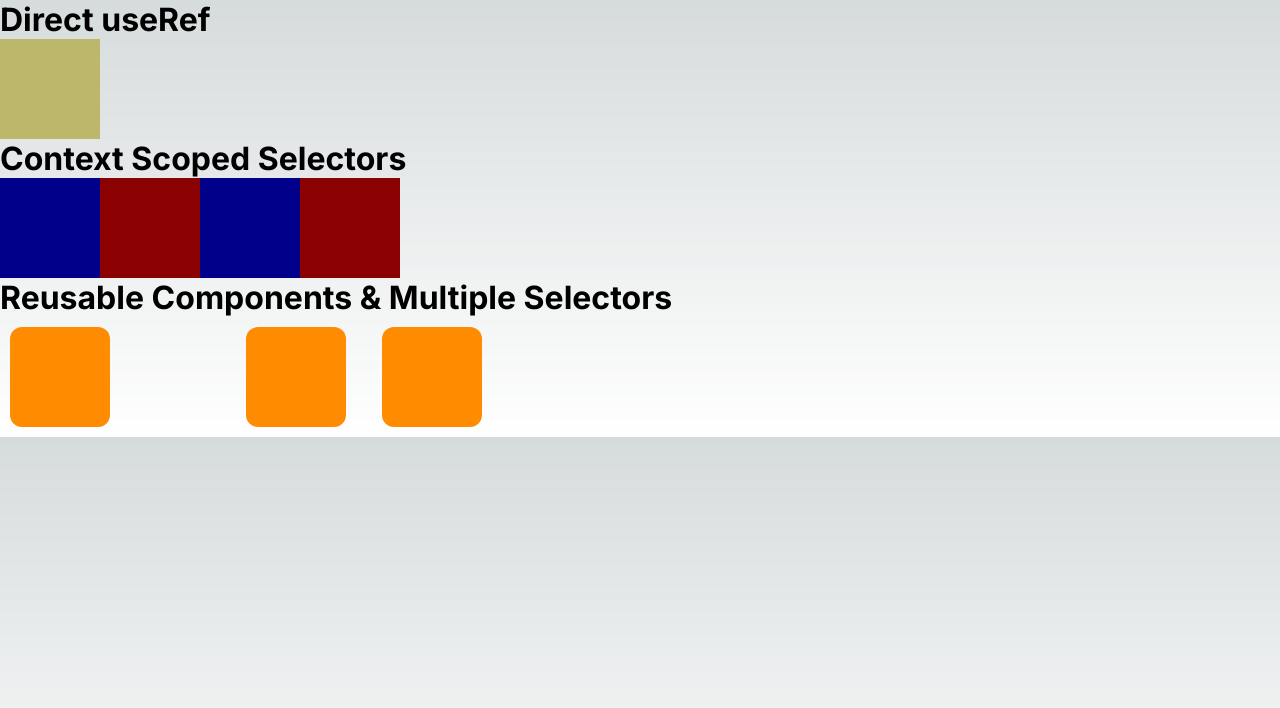
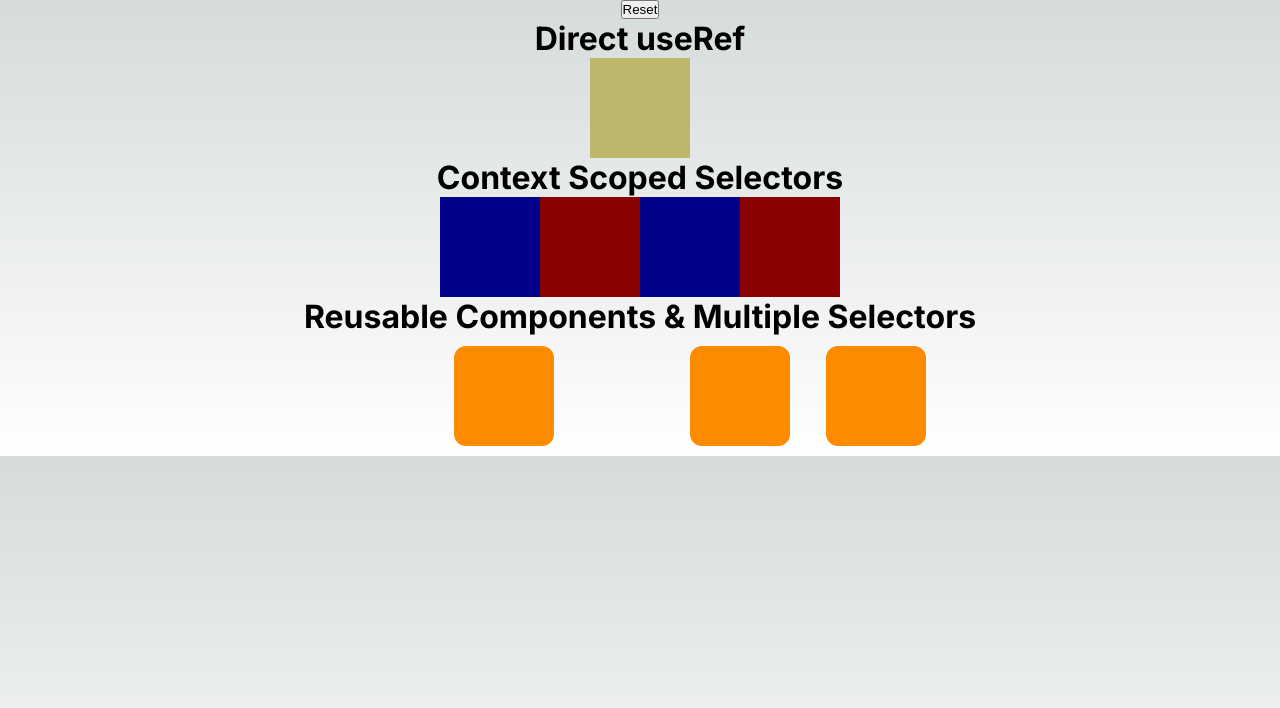
Before and after one commit to vinicius-el-khalili/gsap101, a Next.js app: page /tutorial01 in a window 1280 px wide. Shown: the top 708 px of the page. Built offline with nearby package versions, Linux system fonts and the light colour scheme.

Commit message:
ReRenderable component

```diff
--- a/app/tutorial01/page.tsx
+++ b/app/tutorial01/page.tsx
@@ -2,14 +2,17 @@ import style from "@/sass/pages/Tutorial01.module.scss"
 import LogoItem from "@/components/Tutorial01/LogoItem";
 import ScopedSelectors from "@/components/Tutorial01/ScopedSelectors";
 import ReusableComponents from "@/components/Tutorial01/ReusableComponents";
+import ReRenderable from "@/components/Tutorial01/ReRenderable";
 
 const Tutorial01 = () => {
     return (
         <>
 
-        <LogoItem/>
-        <ScopedSelectors/>
-        <ReusableComponents/>
+        <ReRenderable>
+            <LogoItem/>
+            <ScopedSelectors/>
+            <ReusableComponents/>
+        </ReRenderable>
 
         </>
     );
--- a/components/Tutorial01/LogoItem.tsx
+++ b/components/Tutorial01/LogoItem.tsx
@@ -1,7 +1,7 @@
 "use client"
 
 import { gsap, Power3 } from "gsap"
-import { useEffect, useLayoutEffect, useRef } from "react"
+import { useEffect, useLayoutEffect, useRef, useState } from "react"
 import { FaReact } from "react-icons/fa"
 import { IconType } from "react-icons"
 
@@ -9,6 +9,7 @@ import { IconType } from "react-icons"
 const LogoItem = () => {
 
     const boxRef = useRef<HTMLDivElement|null>(null)
+    const [key,setKey] = useState<number>(0)
 
     useLayoutEffect(()=>{
         console.log(boxRef)
--- /dev/null
+++ b/components/Tutorial01/ReRenderable.tsx
@@ -0,0 +1,32 @@
+"use client"
+
+import { ReactNode, useState } from "react";
+
+const ReRenderable = ({children}:{
+    children: ReactNode
+})=>{
+    const [key,setKey]=useState<number>(0)
+
+    return (
+
+        <div
+        style={{
+            width:"100%",
+            display:"flex",
+            flexDirection:"column",
+            alignItems:"center"
+        }}
+        key={key}
+        >
+            <button
+            onClick={()=>{setKey(key+1)}}
+            >
+                Reset
+            </button>
+            {children}
+
+        </div>
+    );
+}
+
+export default ReRenderable;
```
